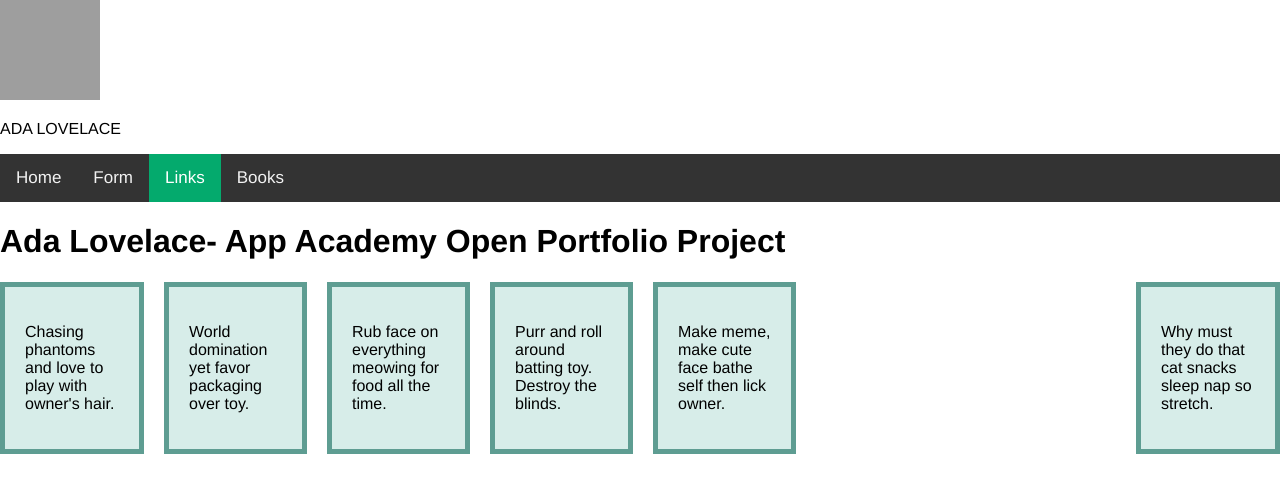
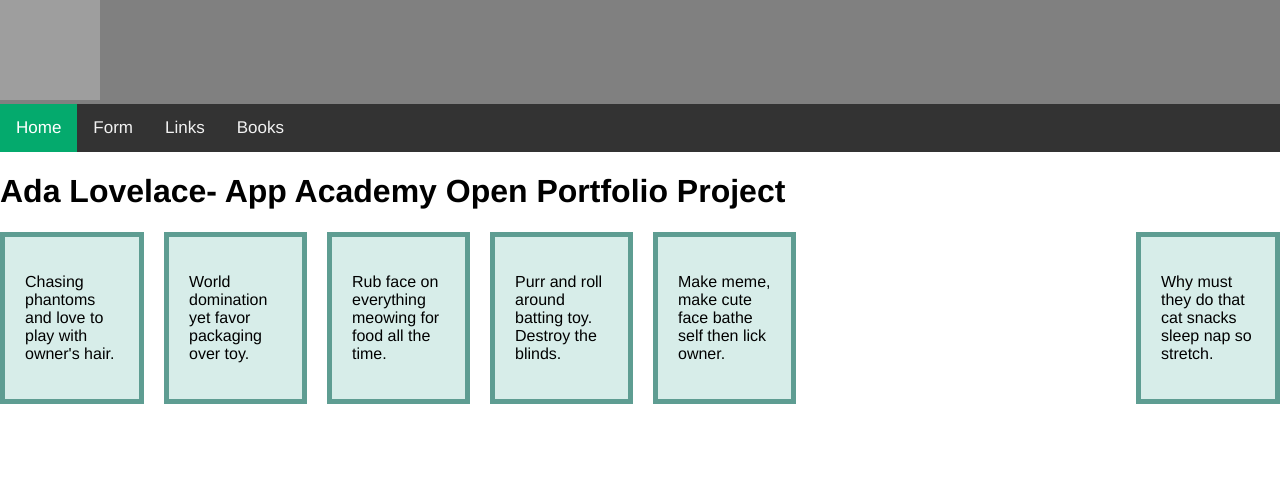
Before and after one commit to thegreencode/aa-html-css-project, a plain HTML site: page al_pics_and_links.html in a window 1280 px wide. Drawn offline with Linux system fonts and the light colour scheme; grey boxes are pictures that could not be loaded.

Commit message:
al_pics_and_links.html
Made extensive layout changes to links page

```diff
--- a/al_pics_and_links.html
+++ b/al_pics_and_links.html
@@ -8,40 +8,46 @@
     <link rel="stylesheet" href="style.css">
   </head>
   <body>
-    <img src="https://media.newyorker.com/photos/64123041652f9d9fe976fff0/master/pass/ra1146.jpg" height="100" width="100"/>
-    <p id="site_name">ADA LOVELACE</p>
+    <div class="the-nav">
+        <div class="nav-img-div">
+    <img src="https://media.newyorker.com/photos/64123041652f9d9fe976fff0/master/pass/ra1146.jpg" class="pic-nav" height="100" width="100"/>
+        </div>
     <div class="topnav">
-        <a class="nav-link" href="index.html">Home</a>
+        <a class="nav-link active" href="#home">Home</a>
         <a class="nav-link" href="al_form.html">Form</a>
-        <a class="nav-link active" href="#al_pics_and_links">Links</a>
+        <a class="nav-link" href="al_pics_and_links.html">Links</a>
         <a class="nav-link" href="al_books.html">Books</a>
       </div>
+    </div>
     <h1>Ada Lovelace- App Academy Open Portfolio Project</h1>
 
-
-  <div class="column-6-left">
+<div class="top-3">
+  <div class="column-3-left">
     <p>Chasing phantoms and love to play with owner's hair.</p>
   </div>
 
-  <div class="column-6-middle">
+  <div class="column-3-middle">
     <p>World domination yet favor packaging over toy.</p>
   </div>
 
-  <div class="column-6-middle">
+  <div class="column-3-middle">
     <p>Rub face on everything meowing for food all the time.</p>
   </div>
+</div>
 
-  <div class="column-6-middle">
+<div class="bottom-3">
+  <div class="column-3-middle">
     <p>Purr and roll around batting toy. Destroy the blinds.</p>
   </div>
 
-  <div class="column-6-middle">
+  <div class="column-3-middle">
     <p>Make meme, make cute face bathe self then lick owner.</p>
   </div>
 
-  <div class="column-6-right">
+  <div class="column-3-right">
     <p>Why must they do that cat snacks sleep nap so stretch.</p>
   </div>
+</div>
 
 
 <!--
--- a/style.css
+++ b/style.css
@@ -45,7 +45,7 @@ body {
     overflow: auto;
   }
 
-  .column-6-left {
+  .column-3-left {
     width: 94px;
     background-color: #d7ede9;
     padding: 20px;
@@ -54,7 +54,7 @@ body {
     margin-right: 10px;
   }
 
-  .column-6-middle {
+  .column-3-middle {
     width: 93px;
     background-color: #d7ede9;
     padding: 20px;
@@ -64,7 +64,7 @@ body {
     margin-right: 10px;
   }
 
-  .column-6-right {
+  .column-3-right {
     width: 94px;
     background-color: #d7ede9;
     padding: 20px;
```
